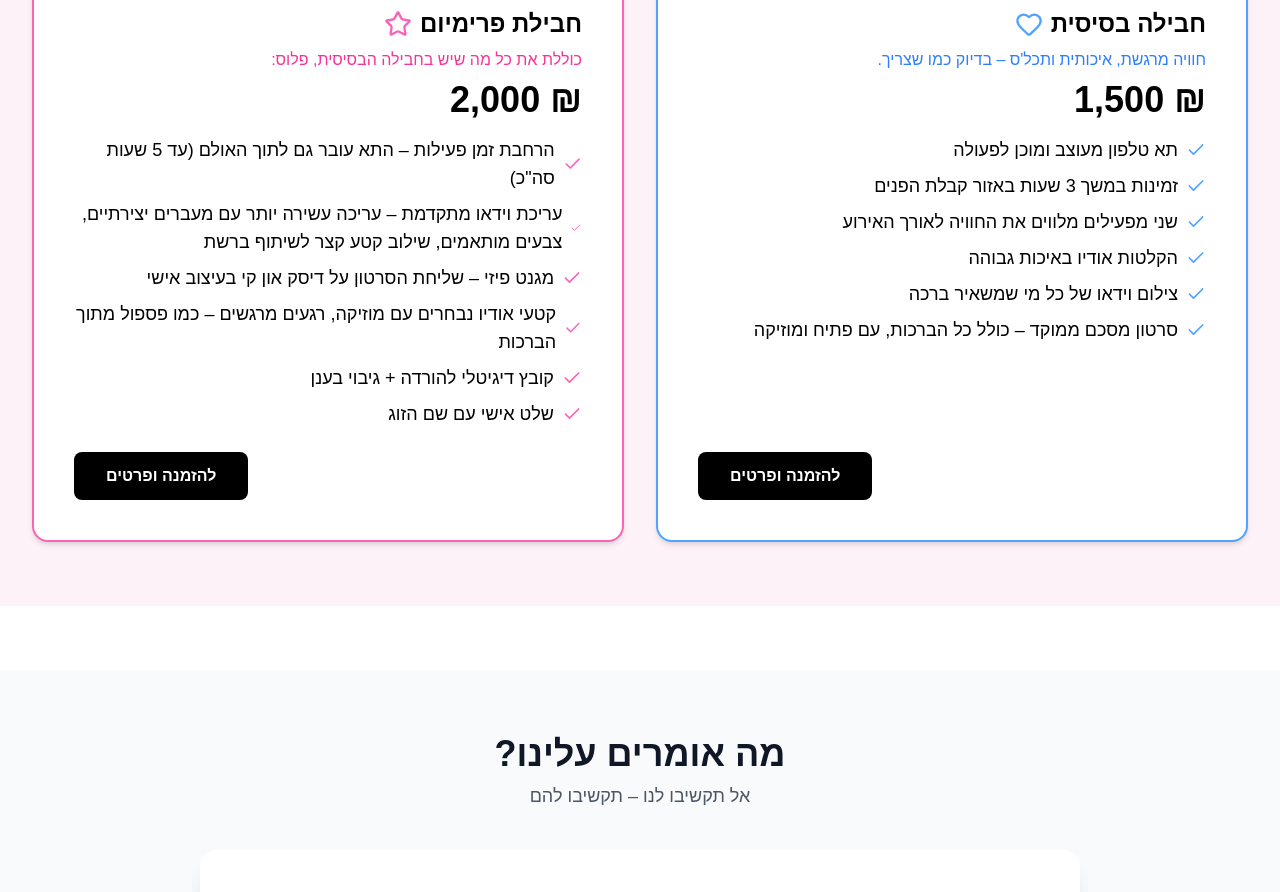
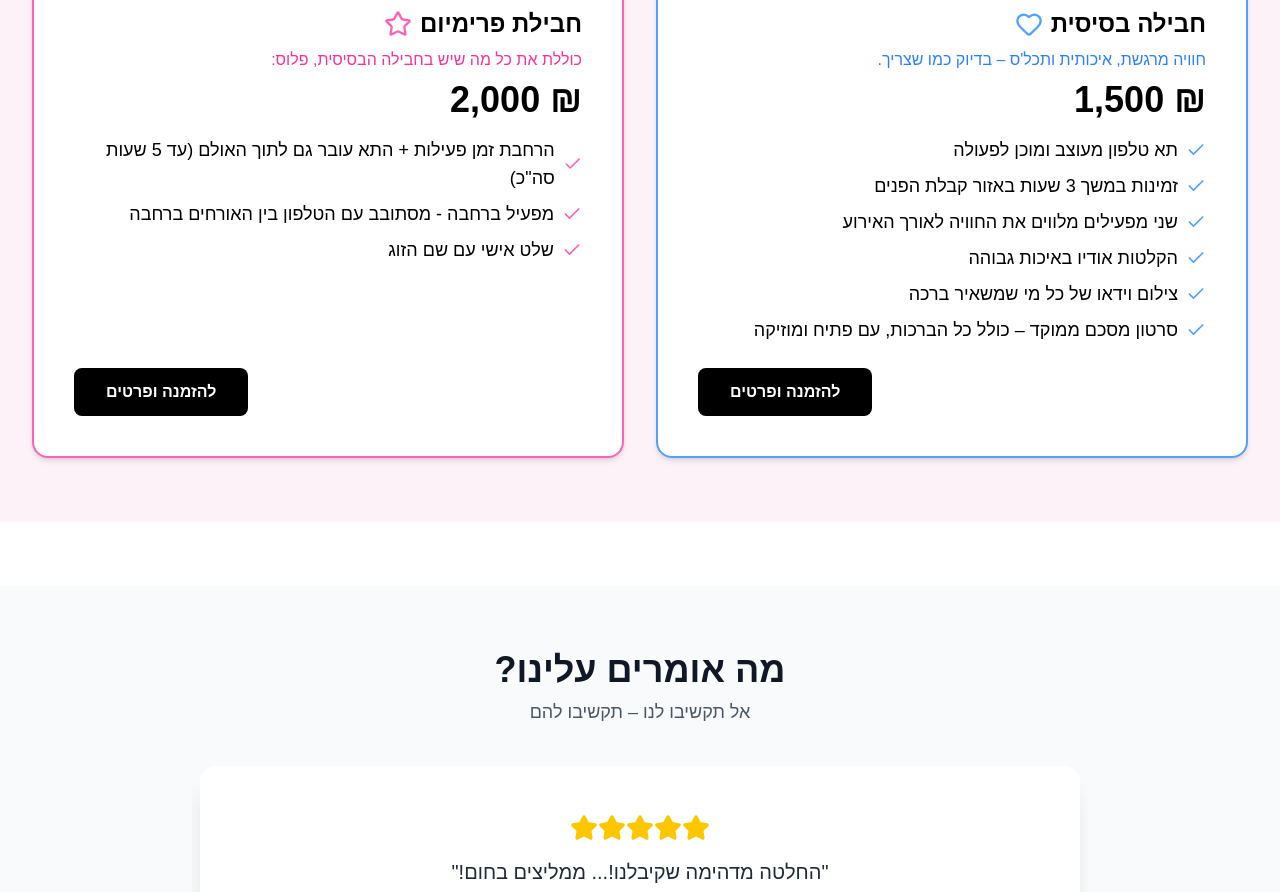
Before and after one commit to roiyraz88/speakup-landing, a React (Vite) app: page / in a window 1280 px wide. Shown: the part 2600-3492 px from the top of the page. Built offline with nearby package versions, Linux system fonts and the light colour scheme.

Commit message:
ProductExplanation.tsx

```diff
--- a/src/components/ProductExplanation.tsx
+++ b/src/components/ProductExplanation.tsx
@@ -11,11 +11,8 @@ const basicFeatures = [
 ];
 
 const premiumFeatures = [
-  'הרחבת זמן פעילות – התא עובר גם לתוך האולם (עד 5 שעות סה"כ)',
-  "עריכת וידאו מתקדמת – עריכה עשירה יותר עם מעברים יצירתיים, צבעים מותאמים, שילוב קטע קצר לשיתוף ברשת",
-  "מגנט פיזי – שליחת הסרטון על דיסק און קי בעיצוב אישי",
-  "קטעי אודיו נבחרים עם מוזיקה, רגעים מרגשים – כמו פספול מתוך הברכות",
-  "קובץ דיגיטלי להורדה + גיבוי בענן",
+  'הרחבת זמן פעילות + התא עובר גם לתוך האולם (עד 5 שעות סה"כ)',
+  "מפעיל ברחבה - מסתובב עם הטלפון בין האורחים ברחבה",
   "שלט אישי עם שם הזוג",
 ];
 
```
